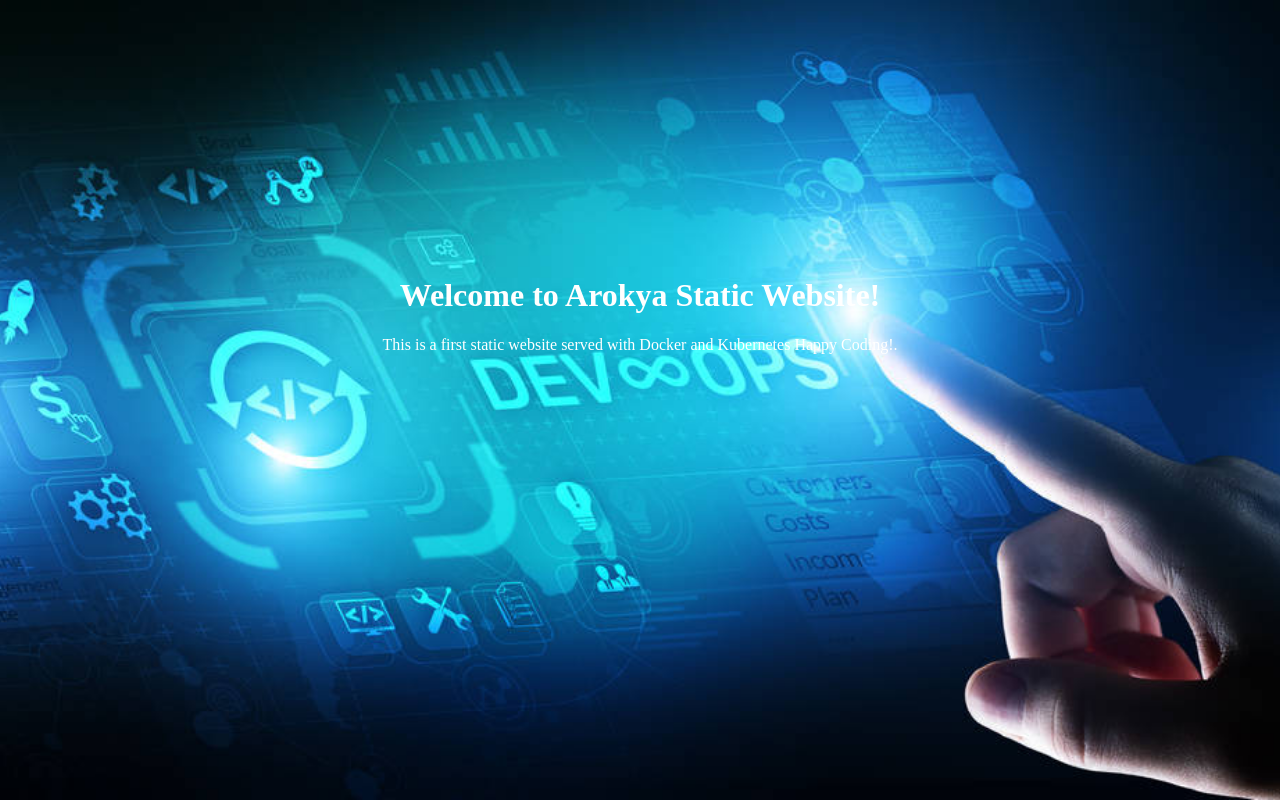
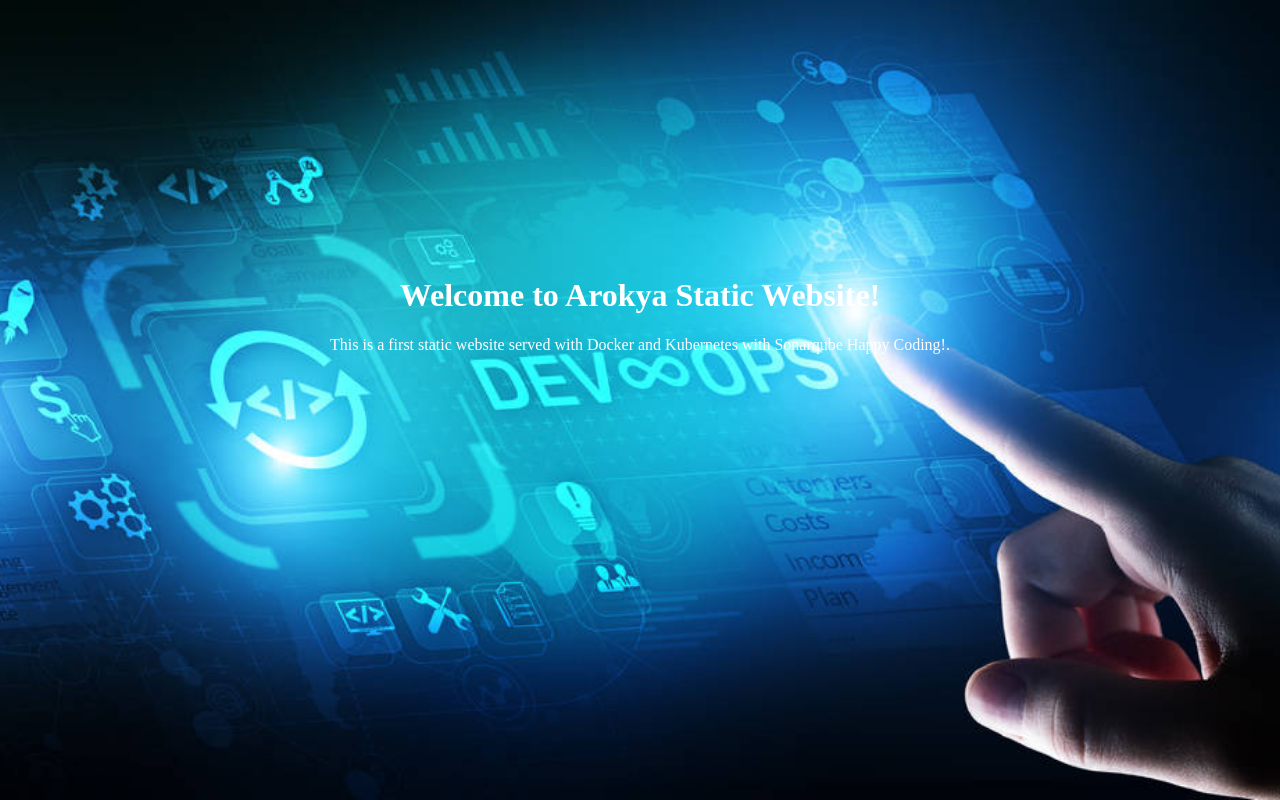
Before and after one commit to arokyajp-1985/arokya-cicd, a plain HTML site: page index.html in a window 1280 px wide. Drawn offline with Linux system fonts and the light colour scheme.

Commit message:
sonarqube

```diff
--- a/index.html
+++ b/index.html
@@ -10,7 +10,7 @@
   <img src="images/welcome.jpg" alt="Welcome Image" class="full-page-img">
   <div class="content">
     <h1>Welcome to Arokya Static Website!</h1>
-    <p>This is a first static website served with Docker and Kubernetes Happy Coding!.</p>
+    <p>This is a first static website served with Docker and Kubernetes with Sonarqube Happy Coding!.</p>
   </div>
   <script src="app.js"></script>
 </body>
```
